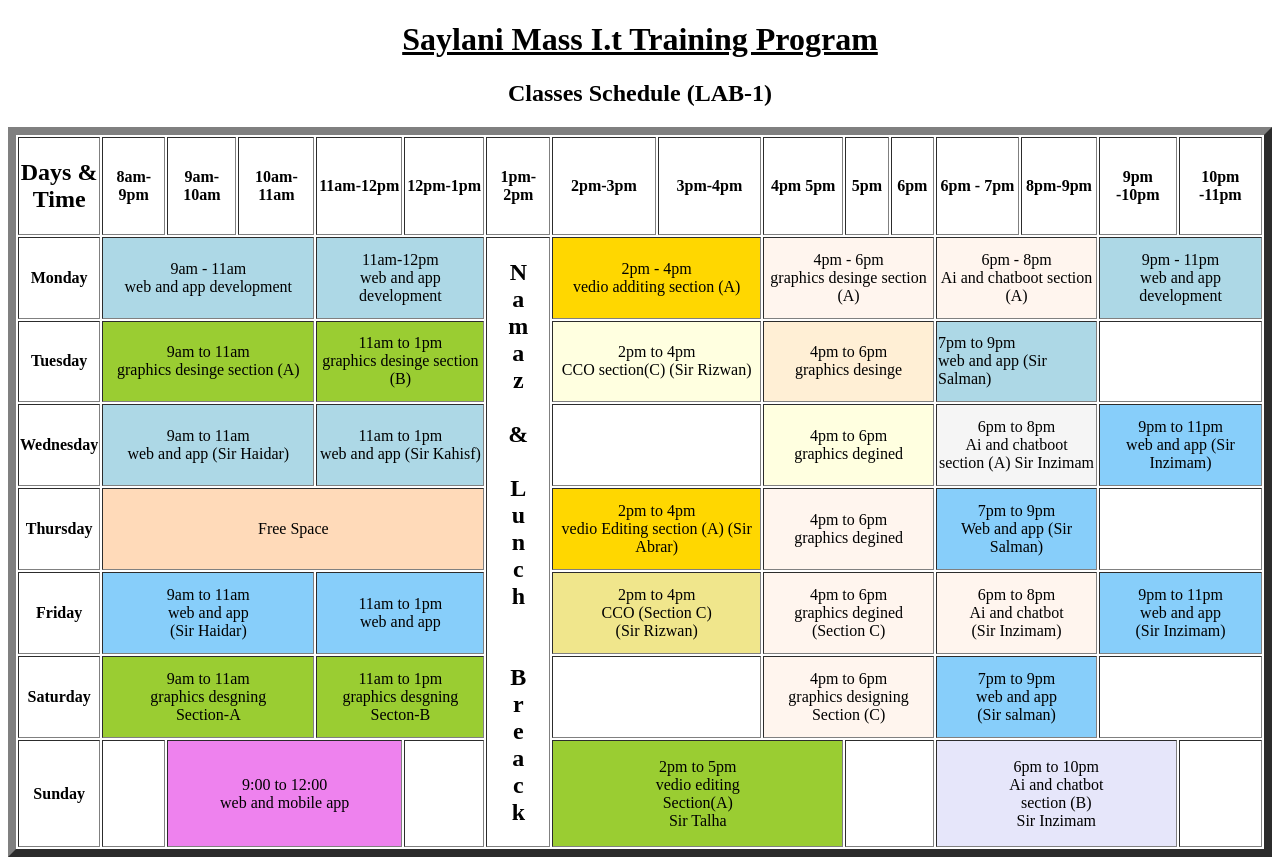
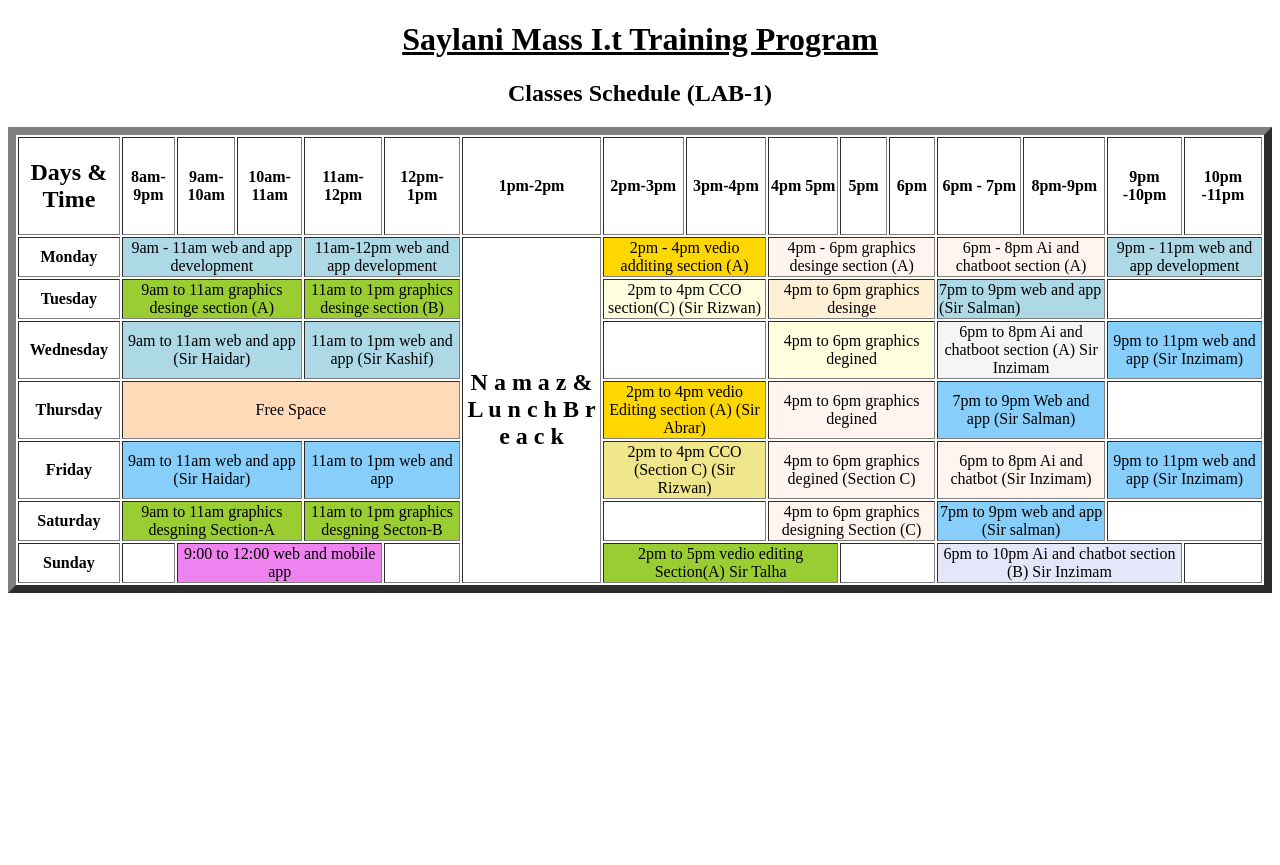
Before and after one commit to skkhan5/smit-table-assigment, a plain HTML site: page index.html in a window 1280 px wide. After the commit the page ends 800 px from the top, so only its background shows below. Drawn offline with Linux system fonts and the light colour scheme.

Commit message:
br remove

```diff
--- a/index.html
+++ b/index.html
@@ -10,7 +10,7 @@
  <center> <h2> Classes Schedule (LAB-1)</h2></center>
     <table border="8" align="center">
         <tr>
-            <th><h2>Days & <br>
+            <th><h2>Days &
                 Time</h2></th>
             <th>8am-9pm </th>
             <th>9am-10am</th>
@@ -31,53 +31,53 @@
         <tr>
             <th> Monday</th>
             <td bgcolor="lightblue" align="center" colspan="3">
-                9am - 11am <br />
+                9am - 11am
                  web and app
                  development
             </td>
             <td bgcolor="lightblue" align="center" colspan="2">
-                11am-12pm <br />
+                11am-12pm
                  web and app
                   development</td>
             <td  align="center" rowspan="7">
                 <h2>
-                N <br>
-                a <br>
-                m <br>
-                a <br>
-                z <br> <br />
-                & <br> <br />
-                L <br>
-                u <br>
-                n <br>
-                c <br>
-                h <br>
-                <br><br />
-                B <br>
-                r <br>
-                e <br>
-                a <br>
-                c <br>
+                N
+                a
+                m
+                a
+                z
+                &
+                L
+                u
+                n
+                c
+                h
+
+                B
+                r
+                e
+                a
+                c
                 k
                 </h2>
         </td>
             <td bgcolor="Gold" align="center" colspan="2">
-                2pm - 4pm <br>
+                2pm - 4pm
                 vedio additing
                 section (A)
             </td>
             <td bgcolor="Seashell" align="center" colspan="3">
-                4pm - 6pm <br>
+                4pm - 6pm
                 graphics desinge
                 section (A)
             </td>
             <td bgcolor="Seashell" align="center"  colspan="2">
-                6pm - 8pm <br>
+                6pm - 8pm
                 Ai and chatboot
                 section (A)
             </td>
             <td bgcolor="lightblue" align="center" colspan="2">
-                9pm - 11pm <br>
+                9pm - 11pm
                 web and app
                 development
             </td>
@@ -87,24 +87,24 @@
             <th>
             Tuesday
             </th>
-            <td bgcolor="YellowGreen" align="center" colspan="3"> 9am to 11am <br>
+            <td bgcolor="YellowGreen" align="center" colspan="3"> 9am to 11am
                 graphics desinge
                 section (A)
             </td>
-            <td bgcolor="YellowGreen" align="center" colspan="2"> 11am to 1pm <br>
+            <td bgcolor="YellowGreen" align="center" colspan="2"> 11am to 1pm
             graphics desinge
           section (B) </td>
           <td bgcolor="lightyellow" align="center" colspan="2">
-            2pm to 4pm <br>
+            2pm to 4pm
             CCO section(C)
            (Sir Rizwan)
           </td>
           <td bgcolor="PapayaWhip" align="center" colspan="3">
-            4pm to 6pm <br>
+            4pm to 6pm
             graphics desinge
           </td>
           <td bgcolor="lightblue" colspan="2">
-            7pm to 9pm <br>
+            7pm to 9pm
             web and app
             (Sir Salman)
           </td>
@@ -118,30 +118,30 @@
                 Wednesday
             </th>
             <td bgcolor="lightblue" align="center" colspan="3">
-              9am to 11am <br>
+              9am to 11am
               web and app
               (Sir Haidar)
             </td>
             <td bgcolor="lightblue"  align="center" colspan="2">
-                 11am to 1pm <br>
+                 11am to 1pm
             web and app
-        (Sir Kahisf)
+        (Sir Kashif)
             </td >
             <td colspan="2">
 
             </td>
             <td bgcolor="lightyellow" align="center" colspan="3">
-                4pm to 6pm <br>
+                4pm to 6pm
                 graphics degined
             </td>
             <td bgcolor="WhiteSmoke" align="center" colspan="2">
-                6pm to 8pm <br>
-                Ai and chatboot <br>
+                6pm to 8pm
+                Ai and chatboot
                 section (A)
                 Sir Inzimam
             </td>
             <td bgcolor="lightskyblue" align="center" colspan="2">
-                9pm to 11pm <br>
+                9pm to 11pm
                 web and app
                 (Sir Inzimam)
             </td>
@@ -153,17 +153,17 @@
                 Free Space
             </td>
             <td bgcolor="Gold" align="center" colspan="2">
-                2pm to 4pm <br>
+                2pm to 4pm
                 vedio Editing
                 section (A)
                 (Sir Abrar)
             </td>
             <td bgcolor="Seashell" align="center" colspan="3">
-                4pm to 6pm <br>
+                4pm to 6pm
                 graphics degined
             </td>
             <td bgcolor="lightskyblue" align="center" colspan="2">
-                7pm to 9pm <br>
+                7pm to 9pm
                 Web and app
                 (Sir Salman)
 
@@ -175,33 +175,33 @@
           <tr>
             <th> Friday </th>
             <td bgcolor="lightskyblue" align="center" colspan="3">
-                9am to 11am <br>
-                web and app <br>
+                9am to 11am
+                web and app
                 (Sir Haidar)
             </td>
             <td bgcolor="lightskyblue" align="center" colspan="2">
-                11am to 1pm <br>
+                11am to 1pm
                 web and app
 
             </td>
             <td bgcolor="Khaki" align="center" colspan="2">
-                2pm to 4pm  <br>
-                CCO (Section C) <br>
+                2pm to 4pm
+                CCO (Section C)
                 (Sir Rizwan)
             </td>
             <td bgcolor="Seashell" align="center" colspan="3">
-                4pm to 6pm <br>
-                graphics degined <br>
+                4pm to 6pm
+                graphics degined
                 (Section C)
             </td>
             <td bgcolor="Seashell" align="center" colspan="2">
-                6pm to 8pm <br>
-                Ai and chatbot <br>
+                6pm to 8pm
+                Ai and chatbot
                 (Sir Inzimam)
             </td>
             <td bgcolor="lightskyblue" align="center" colspan="2">
-                9pm to 11pm <br>
-                web and app <br>
+                9pm to 11pm
+                web and app
                 (Sir Inzimam)
             </td>
 
@@ -209,27 +209,27 @@
           <tr>
             <th>Saturday</th>
             <td bgcolor="YellowGreen" align="center" colspan="3">
-                9am to 11am <br>
-                graphics desgning  <br>
+                9am to 11am
+                graphics desgning
                 Section-A
             </td>
             <td bgcolor="YellowGreen"align="center" colspan="2">
-                11am to 1pm <br>
-                graphics desgning <br>
+                11am to 1pm
+                graphics desgning
                 Secton-B
             </td>
             <td colspan="2">
 
             </td>
             <td bgcolor="Seashell" align="center" colspan="3">
-                4pm to 6pm <br>
-                graphics designing <br>
+                4pm to 6pm
+                graphics designing
                 Section (C)
 
             </td>
             <td bgcolor="lightskyblue" align="center" colspan="2">
-                7pm to 9pm <br>
-                web and app <br>
+                7pm to 9pm
+                web and app
                 (Sir salman)
             </td>
             <td colspan="2">
@@ -241,25 +241,25 @@
             <th> Sunday</th>
             <td> </td>
             <td bgcolor="Violet" align="center" colspan="3">
-                9:00 to 12:00 <br>
+                9:00 to 12:00
                 web and mobile app
             </td>
             <td>
 
             </td>
             <td bgcolor="YellowGreen" align="center" colspan="3">
-                2pm to 5pm <br>
-                vedio editing <br>
-                Section(A) <br>
+                2pm to 5pm
+                vedio editing
+                Section(A)
                 Sir Talha
             </td>
             <td colspan="2">
 
             </td>
             <td bgcolor="Lavender" align="center" colspan="3">
-                6pm to 10pm <br>
-                Ai and chatbot <br>
-                section (B) <br>
+                6pm to 10pm
+                Ai and chatbot
+                section (B)
                 Sir Inzimam
             </td>
             <td>
```
